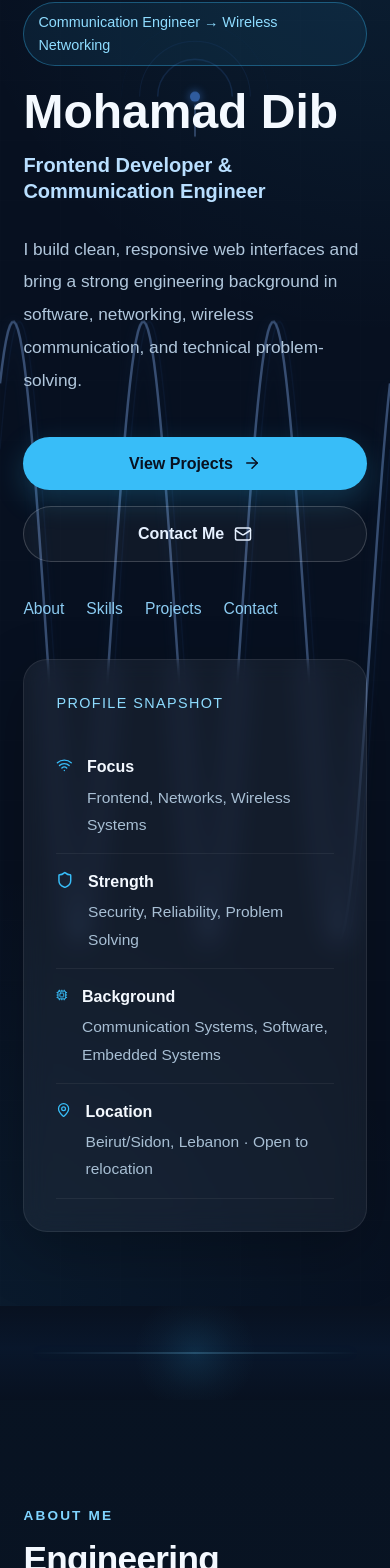
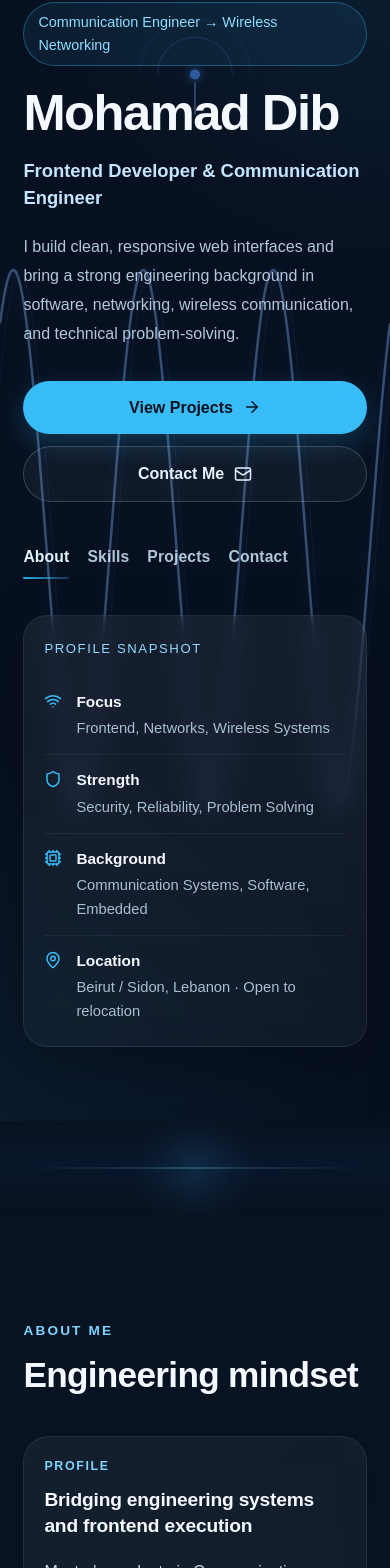
Before and after one commit to mohamaddib147/mohamad-dib-portfolio, a React app: page / in a window 390 px wide. Shown: the part 272-1840 px from the top of the page. Built offline with nearby package versions, Linux system fonts and the light colour scheme; the HTML template or start-up script is replaced by a standard one.

Commit message:
Update about secthion and hero secthion

```diff
--- a/src/sections/About.jsx
+++ b/src/sections/About.jsx
@@ -1,6 +1,6 @@
-// About.jsx
 import { motion, useInView } from "framer-motion";
 import { useRef, useEffect, useState } from "react";
+import { GraduationCap, Sparkles } from "lucide-react";
 import SignalBackground from "../components/SignalBackground";
 
 // ── Animation variants ────────────────────────────────────────────────────
@@ -40,14 +40,7 @@ const tagVariants = {
 // ── Data ─────────────────────────────────────────────────────────────────
 
 const education = [
-  {
-    flagCode: "lb",
-    country: "Lebanon",
-    school: "Lebanese International University",
-    degree: "Bachelor of Science in Communication Engineering",
-    period: "Sep 2018 – Jul 2021",
-    highlight: "Top grades in Advanced Digital Logic, Linux Lab & Analog Communication",
-  },
+
   {
     flagCode: "se",
     country: "Sweden",
@@ -57,30 +50,42 @@ const education = [
     period: "Aug 2022 – Jan 2025",
     highlight: "Highest grade (A) in Communication Systems Design · Internet Security and Privacy",
   },
+   {
+    flagCode: "lb",
+    country: "Lebanon",
+    school: "Lebanese International University",
+    degree: "Bachelor of Science in Communication Engineering",
+    period: "Sep 2018 – Jul 2021",
+    highlight: "Top grades in Advanced Digital Logic, Linux Lab & Analog Communication",
+  },
 ];
 
 const skillGroups = [
   {
     category: "Wireless & Networks",
+    description: "Networked systems, radio fundamentals, and communication infrastructure.",
     skills: ["5G NR", "LTE", "MIMO", "Beamforming", "TCP/IP", "VPN", "RF Planning"],
   },
   {
     category: "Security",
+    description: "Security-focused analysis, resilient architecture, and system protection.",
     skills: ["Network Security", "Secure System Design", "Ethical Hacking", "Vulnerability Assessment"],
   },
   {
     category: "Programming",
+    description: "Engineering-oriented programming across scripting, systems, and analysis tools.",
     skills: ["Python", "MATLAB", "C/C++", "Java", "Bash", "SQL"],
   },
   {
     category: "Frontend",
+    description: "Modern UI implementation with responsive, structured, maintainable interfaces.",
     skills: ["React", "JavaScript", "HTML", "CSS", "Responsive Design"],
   },
 ];
 
 // ── Stat counter hook ─────────────────────────────────────────────────────
 
-function useCounter(target, duration = 1200, startOnView = false) {
+function useCounter(target, duration = 1200) {
   const [count, setCount] = useState(0);
   const ref = useRef(null);
   const inView = useInView(ref, { once: true });
@@ -88,12 +93,14 @@ function useCounter(target, duration = 1200, startOnView = false) {
   useEffect(() => {
     if (!inView) return;
     let start = null;
+
     const step = (ts) => {
       if (!start) start = ts;
       const progress = Math.min((ts - start) / duration, 1);
       setCount(Math.floor(progress * target));
       if (progress < 1) requestAnimationFrame(step);
     };
+
     requestAnimationFrame(step);
   }, [inView, target, duration]);
 
@@ -125,6 +132,7 @@ function FlagImg({ code, label }) {
 
 function StatCounter({ target, label, suffix = "+" }) {
   const { count, ref } = useCounter(target);
+
   return (
     <div ref={ref} className="about-stat">
       <span className="about-stat-number">
@@ -150,27 +158,43 @@ function About() {
         whileInView="show"
         viewport={{ once: true, amount: 0.1 }}
       >
-        {/* Header */}
         <motion.div className="about-header" variants={itemVariants}>
           <p className="section-kicker">About Me</p>
-          <h2>Engineering mindset, frontend direction.</h2>
+          <h2>Engineering mindset</h2>
         </motion.div>
 
-        {/* Profile card with animated stats */}
-        <motion.div className="about-summary-card" variants={itemVariants}>
-          <p className="about-summary-label">Profile</p>
-          <p>
-            Master's graduate in Communication Systems (Wireless Networking) from KTH,
-            with a strong foundation in Electrical Engineering and Computer Science principles.
-            Experienced in wireless networks, network security, and Python programming.
-            Now growing into frontend development to build clean, responsive, and technically
-            disciplined web interfaces.
+        <motion.div
+          className="about-summary-card"
+          variants={itemVariants}
+          whileHover={{
+            y: -4,
+            boxShadow: "0 18px 42px rgba(0,0,0,0.18)",
+            transition: { duration: 0.22 },
+          }}
+        >
+          <div className="about-summary-top">
+            <div>
+              <p className="about-summary-label">Profile</p>
+              <h3 className="about-summary-heading">Bridging engineering systems and frontend execution</h3>
+            </div>
+
+
+          </div>
+
+          <p className="about-summary-text">
+            Master&apos;s graduate in Communication Systems (Wireless Networking) from KTH,
+            with a strong foundation in electrical engineering and computer science principles.
+            Experienced in wireless networks, network security, and Python programming, and now
+            growing into frontend development to build clean, responsive, and technically disciplined web interfaces.
           </p>
 
-
+          <div className="about-stats-grid">
+            <StatCounter target={2} label="Degrees" />
+            <StatCounter target={6} label="Core domains" />
+            <StatCounter target={3} label="Technical tracks" />
+          </div>
         </motion.div>
 
-        {/* Education timeline */}
         <motion.div className="about-education" variants={itemVariants}>
           <h3 className="about-sub-heading">Education</h3>
 
@@ -197,7 +221,10 @@ function About() {
                     whileInView={{ scale: 1 }}
                     viewport={{ once: true }}
                     transition={{ delay: i * 0.15 + 0.2, type: "spring", stiffness: 300 }}
-                  />
+                  >
+                    <GraduationCap size={10} strokeWidth={2.2} />
+                  </motion.div>
+
                   {i < education.length - 1 && (
                     <motion.div
                       className="edu-line"
@@ -241,7 +268,6 @@ function About() {
           </div>
         </motion.div>
 
-        {/* Skills */}
         <motion.div className="about-skills" variants={itemVariants}>
           <h3 className="about-sub-heading">Technical Skills</h3>
 
@@ -255,8 +281,14 @@ function About() {
                 initial="hidden"
                 whileInView="show"
                 viewport={{ once: true, amount: 0.2 }}
+                whileHover={{
+                  y: -4,
+                  transition: { duration: 0.2 },
+                }}
               >
                 <p className="skill-group-label">{group.category}</p>
+                <p className="skill-group-description">{group.description}</p>
+
                 <div className="skill-tags">
                   {group.skills.map((skill, j) => (
                     <motion.span
@@ -268,8 +300,8 @@ function About() {
                       whileInView="show"
                       viewport={{ once: true }}
                       whileHover={{
-                        scale: 1.08,
-                        boxShadow: "0 0 10px rgba(56,189,248,0.3)",
+                        scale: 1.05,
+                        boxShadow: "0 0 10px rgba(56,189,248,0.24)",
                         transition: { duration: 0.15 },
                       }}
                     >
--- a/src/sections/Hero.jsx
+++ b/src/sections/Hero.jsx
@@ -28,7 +28,6 @@ const contentItem = {
 function Hero() {
   return (
     <section id="hero" className="hero-section">
-      {/* Carrier wave + antenna pulse */}
       <SignalBackground variant="hero" className="signal-hero" />
 
       <div className="hero-container">
@@ -107,15 +106,15 @@ function Hero() {
             <Cpu size={18} />
             <div>
               <h3>Background</h3>
-              <p>Communication Systems, Software, Embedded Systems</p>
+              <p>Communication Systems, Software, Embedded</p>
             </div>
           </div>
 
-          <div className="info-item">
+          <div className="info-item info-item-last">
             <MapPin size={18} />
             <div>
               <h3>Location</h3>
-              <p>Beirut/Sidon, Lebanon · Open to relocation</p>
+              <p>Beirut / Sidon, Lebanon · Open to relocation</p>
             </div>
           </div>
         </motion.aside>
--- a/src/styles/main.css
+++ b/src/styles/main.css
@@ -194,7 +194,6 @@ main { position: relative; z-index: 1; }
   transform: translateY(-2px);
   box-shadow: 0 10px 24px rgba(56, 189, 248, 0.24);
 }
-
 /* =========================================================
    HERO SECTION
    Canvas background shows through — no opaque bg layer.
@@ -207,7 +206,6 @@ main { position: relative; z-index: 1; }
   padding: 132px 8% 92px;
   display: flex;
   align-items: center;
-  /* Semi-transparent so canvas signal bleeds through */
   background:
     radial-gradient(circle at top right, rgba(56, 189, 248, 0.09), transparent 30%),
     radial-gradient(circle at bottom left, rgba(56, 189, 248, 0.06), transparent 30%),
@@ -258,17 +256,18 @@ main { position: relative; z-index: 1; }
 
 .hero-title {
   font-size: clamp(3rem, 8vw, 5.5rem);
-  line-height: 0.98;
-  margin-bottom: 18px;
+  line-height: 0.95;
+  margin-bottom: 28px;
   color: #f4f9ff;
+  letter-spacing: -0.03em;
 }
 
 .hero-subtitle {
   max-width: 720px;
   font-size: clamp(1.25rem, 3vw, 2rem);
-  line-height: 1.28;
-  margin-bottom: 28px;
-  color: #b9dfff;
+  line-height: 1.34;
+  margin-bottom: 30px;
+  color: #c5e5ff;
 }
 
 .hero-description {
@@ -295,75 +294,213 @@ main { position: relative; z-index: 1; }
   padding: 14px 22px;
   border-radius: 999px;
   font-weight: bold;
-  transition: transform 0.25s ease, box-shadow 0.25s ease, background 0.25s ease, border-color 0.25s ease;
-}
-
-.btn-primary  { background: #38bdf8; color: #081120; box-shadow: 0 10px 30px rgba(56,189,248,0.22); }
-.btn-secondary { border: 1px solid rgba(255,255,255,0.18); background: rgba(255,255,255,0.04); color: #e6f1ff; }
-.btn:hover { transform: translateY(-3px) scale(1.01); }
-.btn-primary:hover  { box-shadow: 0 12px 36px rgba(56,189,248,0.35); }
-.btn-secondary:hover { background: rgba(255,255,255,0.08); }
+  transition:
+    transform 0.25s ease,
+    box-shadow 0.25s ease,
+    background 0.25s ease,
+    border-color 0.25s ease,
+    color 0.25s ease;
+}
+
+.btn-primary {
+  background: #38bdf8;
+  color: #081120;
+  box-shadow: 0 10px 30px rgba(56,189,248,0.22);
+}
+
+.btn-secondary {
+  border: 1px solid rgba(255,255,255,0.18);
+  background: rgba(255,255,255,0.04);
+  color: #e6f1ff;
+}
+
+.btn:hover {
+  transform: translateY(-3px) scale(1.01);
+}
+
+.btn-primary:hover {
+  box-shadow: 0 12px 36px rgba(56,189,248,0.35);
+}
+
+.btn-secondary:hover {
+  background: rgba(255,255,255,0.08);
+}
 
 .hero-quick-links {
   display: flex;
   flex-wrap: wrap;
-  gap: 22px;
-  margin-top: 4px;
+  gap: 18px;
+  margin-top: 8px;
 }
 
 .hero-quick-links a {
-  color: #8cccf2;
+  display: inline-flex;
+  align-items: center;
+  padding: 8px 0;
+  color: rgba(214, 239, 255, 0.82);
   font-size: 0.98rem;
-  font-weight: 500;
-  position: relative;
-  transition: color 0.3s ease, transform 0.3s ease;
+  font-weight: 600;
+  letter-spacing: 0.01em;
+  position: relative;
+  transition:
+    color 0.3s ease,
+    transform 0.3s ease,
+    text-shadow 0.3s ease;
 }
 
 .hero-quick-links a::after {
   content: "";
   position: absolute;
-  left: 0; bottom: -4px;
-  width: 0; height: 1px;
-  background: #38bdf8;
+  left: 0;
+  bottom: -2px;
+  width: 0;
+  height: 2px;
+  border-radius: 999px;
+  background: linear-gradient(90deg, #38bdf8, rgba(56, 189, 248, 0.25));
   transition: width 0.3s ease;
 }
 
-.hero-quick-links a:hover { color: #d7f2ff; transform: translateY(-2px); }
-.hero-quick-links a:hover::after { width: 100%; }
+.hero-quick-links a:hover,
+.hero-quick-links a:focus-visible {
+  color: #f4fbff;
+  transform: translateY(-1px);
+  text-shadow: 0 0 12px rgba(56, 189, 248, 0.22);
+}
+
+.hero-quick-links a:hover::after,
+.hero-quick-links a:focus-visible::after {
+  width: 100%;
+}
+
+.hero-quick-links a:first-child {
+  color: #dff4ff;
+}
+
+.hero-quick-links a:first-child::after {
+  width: 100%;
+  opacity: 0.9;
+}
 
 .hero-card {
-  padding: 32px;
+  padding: 26px 28px;
   border-radius: 24px;
-  background: rgba(255,255,255,0.05);
+  background: linear-gradient(180deg, rgba(255,255,255,0.06), rgba(255,255,255,0.035));
   border: 1px solid rgba(255,255,255,0.08);
   backdrop-filter: blur(12px);
   box-shadow: 0 20px 60px rgba(0,0,0,0.25);
   position: relative;
   z-index: 2;
+  max-width: 420px;
+  justify-self: end;
 }
 
 .card-label {
-  margin-bottom: 24px;
+  margin-bottom: 18px;
   color: #8edcff;
-  font-size: 0.9rem;
+  font-size: 0.82rem;
   text-transform: uppercase;
-  letter-spacing: 1.4px;
+  letter-spacing: 1.6px;
 }
 
 .info-item {
   display: flex;
   gap: 14px;
   align-items: flex-start;
-  padding: 15px 0;
+  padding: 13px 0;
   border-bottom: 1px solid rgba(255,255,255,0.06);
-  transition: transform 0.25s ease;
-}
-
-.info-item:hover { transform: translateX(4px); }
-.info-item svg   { color: #38bdf8; margin-top: 2px; }
-.info-item h3    { font-size: 1rem; margin-bottom: 4px; color: #f4f9ff; }
-.info-item p     { font-size: 0.97rem; color: #a8bfd4; line-height: 1.75; }
-
+  transition: transform 0.25s ease, border-color 0.25s ease;
+}
+
+.info-item:last-child,
+.info-item-last {
+  border-bottom: none;
+  padding-bottom: 0;
+}
+
+.info-item:hover {
+  transform: translateX(4px);
+  border-color: rgba(56, 189, 248, 0.16);
+}
+
+.info-item svg {
+  color: #38bdf8;
+  margin-top: 2px;
+  flex-shrink: 0;
+}
+
+.info-item h3 {
+  font-size: 0.96rem;
+  margin-bottom: 3px;
+  color: #f4f9ff;
+}
+
+.info-item p {
+  font-size: 0.92rem;
+  color: #a8bfd4;
+  line-height: 1.62;
+}
+
+@media (max-width: 980px) {
+  .hero-container {
+    grid-template-columns: 1fr;
+    gap: 36px;
+    align-items: start;
+  }
+
+  .hero-card {
+    max-width: 100%;
+    justify-self: stretch;
+  }
+
+  .hero-title {
+    margin-bottom: 22px;
+  }
+
+  .hero-subtitle {
+    margin-bottom: 24px;
+  }
+}
+
+@media (max-width: 640px) {
+  .hero-section {
+    padding: 112px 6% 72px;
+  }
+
+  .hero-title {
+    font-size: clamp(2.6rem, 13vw, 4.2rem);
+    line-height: 0.98;
+    margin-bottom: 20px;
+  }
+
+  .hero-subtitle {
+    font-size: 1.15rem;
+    line-height: 1.45;
+    margin-bottom: 22px;
+  }
+
+  .hero-description {
+    font-size: 1rem;
+    line-height: 1.8;
+    margin-bottom: 32px;
+  }
+
+  .hero-actions {
+    gap: 12px;
+  }
+
+  .btn {
+    width: 100%;
+    min-width: 0;
+  }
+
+  .hero-quick-links {
+    gap: 14px 18px;
+  }
+
+  .hero-card {
+    padding: 22px 20px;
+  }
+}
 /* =========================================================
    ABOUT SECTION
    Canvas bleeds through semi-transparent background.
@@ -373,7 +510,6 @@ main { position: relative; z-index: 1; }
   position: relative;
   overflow: hidden;
   padding: 136px 8%;
-  /* Semi-transparent so routing-grid canvas is visible beneath */
   background: linear-gradient(
     to bottom,
     rgba(8, 19, 34, 0.88),
@@ -389,7 +525,10 @@ main { position: relative; z-index: 1; }
   margin: 0 auto;
 }
 
-.about-header { max-width: 760px; margin-bottom: 42px; }
+.about-header {
+  max-width: 760px;
+  margin-bottom: 42px;
+}
 
 .about-header h2 {
   font-size: clamp(2.2rem, 5vw, 3.3rem);
@@ -408,20 +547,51 @@ main { position: relative; z-index: 1; }
   text-transform: uppercase;
 }
 
+/* Summary card */
+
 .about-summary-card {
-  margin-bottom: 60px;
-  padding: 32px 36px;
-  border-radius: 24px;
-  background: linear-gradient(135deg, rgba(255,255,255,0.045), rgba(255,255,255,0.025));
-  border: 1px solid rgba(255,255,255,0.07);
-  backdrop-filter: blur(10px);
+  margin-bottom: 64px;
+  padding: 38px 40px;
+  border-radius: 26px;
+  background: linear-gradient(135deg, rgba(255,255,255,0.05), rgba(255,255,255,0.028));
+  border: 1px solid rgba(255,255,255,0.08);
+  backdrop-filter: blur(12px);
   box-shadow: 0 12px 32px rgba(0,0,0,0.14);
   position: relative;
   z-index: 1;
+  overflow: hidden;
+}
+
+.about-summary-card::before {
+  content: "";
+  position: absolute;
+  inset: 0;
+  background:
+    linear-gradient(120deg, transparent 0%, rgba(56, 189, 248, 0.05) 35%, transparent 70%);
+  transform: translateX(-120%);
+  animation: aboutSweep 7s linear infinite;
+  pointer-events: none;
+  opacity: 0.7;
+}
+
+@keyframes aboutSweep {
+  to {
+    transform: translateX(120%);
+  }
+}
+
+.about-summary-top {
+  position: relative;
+  z-index: 1;
+  display: flex;
+  align-items: flex-start;
+  justify-content: space-between;
+  gap: 20px;
+  margin-bottom: 18px;
 }
 
 .about-summary-label {
-  margin-bottom: 14px;
+  margin-bottom: 10px;
   font-size: 0.78rem;
   font-weight: 700;
   color: #7fd4ff;
@@ -429,29 +599,98 @@ main { position: relative; z-index: 1; }
   letter-spacing: 0.13em;
 }
 
-.about-summary-card > p:last-child {
-  max-width: 940px;
-  font-size: 1.06rem;
+.about-summary-heading {
+  font-size: clamp(1.2rem, 2vw, 1.55rem);
+  line-height: 1.35;
+  color: #f4f9ff;
+  letter-spacing: -0.01em;
+  max-width: 620px;
+}
+
+.about-summary-badge {
+  display: inline-flex;
+  align-items: center;
+  gap: 8px;
+  padding: 8px 12px;
+  border-radius: 999px;
+  background: rgba(56, 189, 248, 0.08);
+  border: 1px solid rgba(56, 189, 248, 0.15);
+  color: #9adfff;
+  font-size: 0.76rem;
+  font-weight: 700;
+  letter-spacing: 0.08em;
+  text-transform: uppercase;
+  white-space: nowrap;
+}
+
+.about-summary-text {
+  position: relative;
+  z-index: 1;
+  max-width: 960px;
+  font-size: 1.07rem;
   line-height: 1.95;
-  color: #c3d7ea;
+  color: #c9dcef;
+  margin-bottom: 26px;
+}
+
+.about-stats-grid {
+  position: relative;
+  z-index: 1;
+  display: grid;
+  grid-template-columns: repeat(3, minmax(0, 1fr));
+  gap: 14px;
+}
+
+.about-stat {
+  padding: 18px 18px 16px;
+  border-radius: 18px;
+  background: rgba(255,255,255,0.035);
+  border: 1px solid rgba(255,255,255,0.06);
+  min-height: 94px;
+  display: flex;
+  flex-direction: column;
+  justify-content: center;
+}
+
+.about-stat-number {
+  font-size: 1.55rem;
+  font-weight: 700;
+  color: #f4f9ff;
+  line-height: 1;
+  margin-bottom: 8px;
+}
+
+.about-stat-label {
+  color: #93b6d2;
+  font-size: 0.84rem;
+  letter-spacing: 0.04em;
+  text-transform: uppercase;
+}
+
+/* Education */
+
+.about-education {
+  margin-bottom: 64px;
 }
 
 .about-sub-heading {
   margin-bottom: 24px;
   font-size: 1.08rem;
   color: #d5e6f8;
-  font-weight: 600;
-  letter-spacing: 0.01em;
-}
-
-.about-education { margin-bottom: 60px; }
-
-.education-timeline { display: flex; flex-direction: column; gap: 0; }
+  font-weight: 700;
+  letter-spacing: 0.02em;
+}
+
+.education-timeline {
+  display: flex;
+  flex-direction: column;
+  gap: 0;
+}
 
 .education-item {
   display: grid;
-  grid-template-columns: 30px 1fr;
-  gap: 20px;
+  grid-template-columns: 34px 1fr;
+  gap: 22px;
   align-items: start;
 }
 
@@ -463,37 +702,65 @@ main { position: relative; z-index: 1; }
 }
 
 .edu-dot {
-  width: 14px; height: 14px;
+  width: 18px;
+  height: 18px;
+  min-width: 18px;
+  min-height: 18px;
   border-radius: 50%;
-  background: #7edbff;
-  box-shadow: 0 0 12px rgba(126,219,255,0.5), 0 0 20px rgba(56,189,248,0.18);
+  background: radial-gradient(circle at center, #dff6ff 0%, #7edbff 58%, #38bdf8 100%);
+  box-shadow:
+    0 0 0 4px rgba(56, 189, 248, 0.08),
+    0 0 16px rgba(126, 219, 255, 0.55),
+    0 0 26px rgba(56, 189, 248, 0.24);
+  display: flex;
+  align-items: center;
+  justify-content: center;
+  color: #082032;
+  flex-shrink: 0;
+  position: relative;
+  z-index: 2;
+}
+
+.edu-dot svg {
+  width: 10px;
+  height: 10px;
+  stroke: currentColor;
+  stroke-linecap: round;
+  stroke-linejoin: round;
 }
 
 .edu-line {
-  width: 2px;
+  width: 3px;
   flex: 1;
-  min-height: 36px;
-  margin-top: 8px;
+  min-height: 42px;
+  margin-top: 10px;
   margin-bottom: 8px;
-  background: linear-gradient(to bottom, rgba(126,219,255,0.4), rgba(126,219,255,0.08));
+  border-radius: 999px;
+  background: linear-gradient(
+    to bottom,
+    rgba(126,219,255,0.72),
+    rgba(56,189,248,0.26)
+  );
+  box-shadow: 0 0 12px rgba(56, 189, 248, 0.12);
 }
 
 .edu-content-card {
   margin-bottom: 28px;
-  padding: 28px 30px;
+  padding: 30px 32px;
   border-radius: 22px;
   background: linear-gradient(135deg, rgba(255,255,255,0.045), rgba(255,255,255,0.022));
   border: 1px solid rgba(255,255,255,0.07);
   backdrop-filter: blur(10px);
-  transition: transform 0.25s ease, border-color 0.25s ease, background 0.25s ease;
+  transition: transform 0.25s ease, border-color 0.25s ease, background 0.25s ease, box-shadow 0.25s ease;
   position: relative;
   z-index: 1;
 }
 
 .edu-content-card:hover {
   transform: translateY(-4px);
-  border-color: rgba(127,212,255,0.16);
+  border-color: rgba(127,212,255,0.18);
   background: linear-gradient(135deg, rgba(255,255,255,0.06), rgba(255,255,255,0.028));
+  box-shadow: 0 16px 32px rgba(0, 0, 0, 0.16);
 }
 
 .edu-header {
@@ -504,51 +771,176 @@ main { position: relative; z-index: 1; }
   margin-bottom: 14px;
 }
 
-.edu-flag    { font-size: 1.7rem; line-height: 1; }
-.edu-school  { font-size: 1.05rem; font-weight: 700; line-height: 1.35; color: #f4f9ff; }
-.edu-country-label { margin-top: 4px; font-size: 0.78rem; color: #7fd4ff; font-weight: 700; text-transform: uppercase; letter-spacing: 0.12em; }
-.edu-period  { font-size: 0.85rem; color: #8da9c2; white-space: nowrap; margin-top: 3px; }
-.edu-degree  { margin-bottom: 8px; font-size: 1rem; color: #d8e8f6; line-height: 1.78; }
-.edu-spec    { margin-bottom: 12px; font-size: 0.93rem; color: #a8c5de; font-style: italic; }
-.edu-highlight { padding-top: 12px; border-top: 1px solid rgba(255,255,255,0.06); font-size: 0.92rem; color: #91b5d2; line-height: 1.68; }
-
-.about-skills { margin-bottom: 10px; }
+.edu-school {
+  font-size: 1.05rem;
+  font-weight: 700;
+  line-height: 1.35;
+  color: #f4f9ff;
+}
+
+.edu-country-label {
+  margin-top: 4px;
+  font-size: 0.78rem;
+  color: #7fd4ff;
+  font-weight: 700;
+  text-transform: uppercase;
+  letter-spacing: 0.12em;
+}
+
+.edu-period {
+  font-size: 0.85rem;
+  color: #9bb5cc;
+  white-space: nowrap;
+  margin-top: 3px;
+}
+
+.edu-degree {
+  margin-bottom: 8px;
+  font-size: 1rem;
+  color: #d8e8f6;
+  line-height: 1.8;
+}
+
+.edu-spec {
+  margin-bottom: 12px;
+  font-size: 0.93rem;
+  color: #a8c5de;
+  font-style: italic;
+}
+
+.edu-highlight {
+  padding-top: 12px;
+  border-top: 1px solid rgba(255,255,255,0.06);
+  font-size: 0.92rem;
+  color: #97bbd8;
+  line-height: 1.7;
+}
+
+/* Skills */
+
+.about-skills {
+  margin-bottom: 10px;
+}
 
 .skills-group-grid {
   display: grid;
   grid-template-columns: repeat(2, minmax(0, 1fr));
   gap: 22px;
+  align-items: stretch;
 }
 
 .skill-group-card {
-  padding: 24px;
+  padding: 26px;
+  min-height: 220px;
   border-radius: 22px;
   background: linear-gradient(135deg, rgba(255,255,255,0.045), rgba(255,255,255,0.022));
   border: 1px solid rgba(255,255,255,0.07);
   backdrop-filter: blur(8px);
-  transition: transform 0.25s ease, border-color 0.25s ease;
-  position: relative;
-  z-index: 1;
-}
-
-.skill-group-card:hover { transform: translateY(-4px); border-color: rgba(127,212,255,0.16); }
-
-.skill-group-label { margin-bottom: 14px; font-size: 0.8rem; font-weight: 700; color: #7fd4ff; text-transform: uppercase; letter-spacing: 0.13em; }
-
-.skill-tags { display: flex; flex-wrap: wrap; gap: 9px; }
+  transition: transform 0.25s ease, border-color 0.25s ease, box-shadow 0.25s ease;
+  position: relative;
+  z-index: 1;
+  display: flex;
+  flex-direction: column;
+}
+
+.skill-group-card:hover {
+  transform: translateY(-4px);
+  border-color: rgba(127,212,255,0.18);
+  box-shadow: 0 14px 30px rgba(0,0,0,0.16);
+}
+
+.skill-group-label {
+  margin-bottom: 10px;
+  font-size: 0.95rem;
+  font-weight: 700;
+  color: #e8f5ff;
+  letter-spacing: 0.01em;
+}
+
+.skill-group-description {
+  margin-bottom: 18px;
+  color: #91aec8;
+  font-size: 0.92rem;
+  line-height: 1.7;
+  max-width: 44ch;
+}
+
+.skill-tags {
+  display: flex;
+  flex-wrap: wrap;
+  gap: 10px;
+  margin-top: auto;
+}
 
 .skill-tag {
-  padding: 6px 12px;
+  padding: 7px 13px;
   border-radius: 999px;
   font-size: 0.84rem;
   background: rgba(56,189,248,0.08);
   border: 1px solid rgba(56,189,248,0.16);
   color: #c7e6fb;
-  transition: background 0.2s ease, transform 0.2s ease;
-}
-
-
-.skill-tag:hover { background: rgba(56,189,248,0.16); transform: translateY(-1px); }
+  transition: background 0.2s ease, transform 0.2s ease, border-color 0.2s ease;
+}
+
+.skill-tag:hover {
+  background: rgba(56,189,248,0.15);
+  border-color: rgba(56,189,248,0.28);
+  transform: translateY(-1px);
+}
+
+/* Responsive */
+
+@media (max-width: 900px) {
+  .about-summary-top {
+    flex-direction: column;
+    align-items: flex-start;
+  }
+
+  .about-stats-grid,
+  .skills-group-grid {
+    grid-template-columns: 1fr;
+  }
+
+  .skill-group-card {
+    min-height: unset;
+  }
+
+  .edu-header {
+    grid-template-columns: auto 1fr;
+  }
+
+  .edu-period {
+    grid-column: 2;
+    margin-top: 0;
+  }
+}
+
+@media (max-width: 640px) {
+  .about-section {
+    padding: 104px 6%;
+  }
+
+  .about-summary-card,
+  .edu-content-card,
+  .skill-group-card {
+    padding: 24px 20px;
+  }
+
+  .education-item {
+    grid-template-columns: 26px 1fr;
+    gap: 16px;
+  }
+
+  .edu-dot {
+    width: 16px;
+    height: 16px;
+  }
+
+  .about-summary-text {
+    font-size: 1rem;
+    line-height: 1.82;
+  }
+}
 
 /* =========================================================
    DATA SECTIONS (Technologies, Skills, Projects, HireMe, Contact)
```
